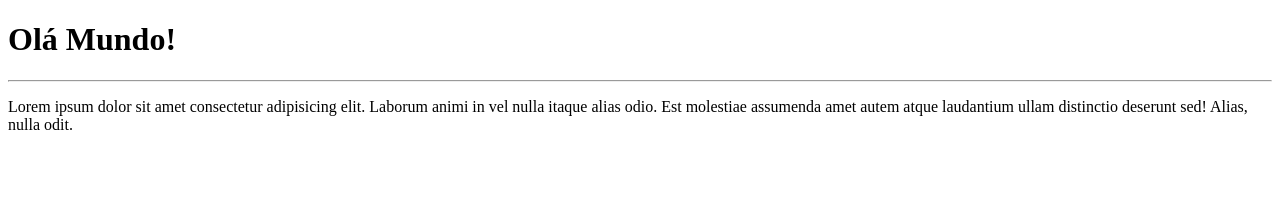
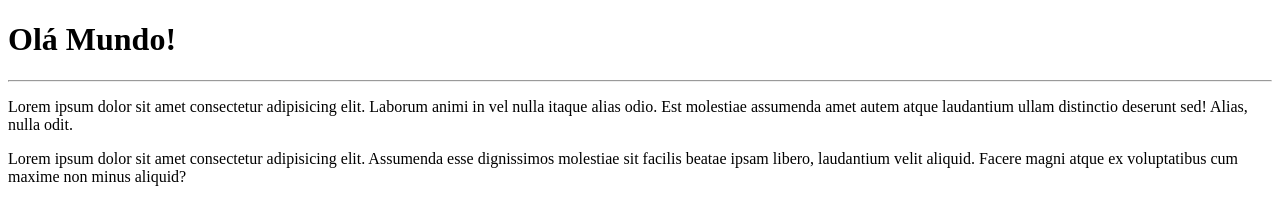
Before and after one commit to rod746/Ola-Mundo, a plain HTML site: page example/index.html in a window 1280 px wide. Drawn offline with Linux system fonts and the light colour scheme.

Commit message:
Update index.html

```diff
--- a/example/index.html
+++ b/example/index.html
@@ -9,5 +9,6 @@
     <h1>Olá Mundo!</h1>
     <hr>
     <p>Lorem ipsum dolor sit amet consectetur adipisicing elit. Laborum animi in vel nulla itaque alias odio. Est molestiae assumenda amet autem atque laudantium ullam distinctio deserunt sed! Alias, nulla odit.</p>
+    <p>Lorem ipsum dolor sit amet consectetur adipisicing elit. Assumenda esse dignissimos molestiae sit facilis beatae ipsam libero, laudantium velit aliquid. Facere magni atque ex voluptatibus cum maxime non minus aliquid?</p>
 </body>
 </html>
```
